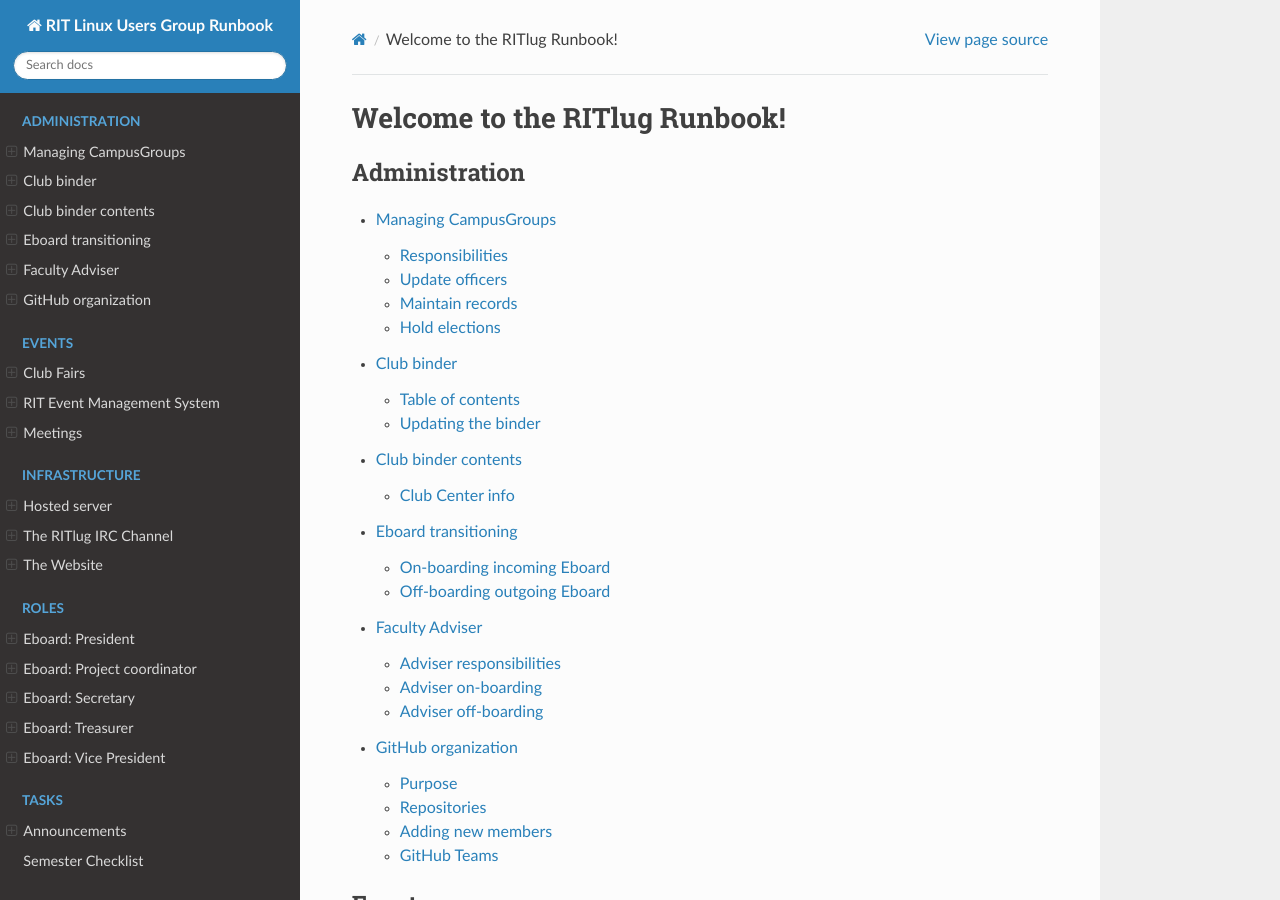
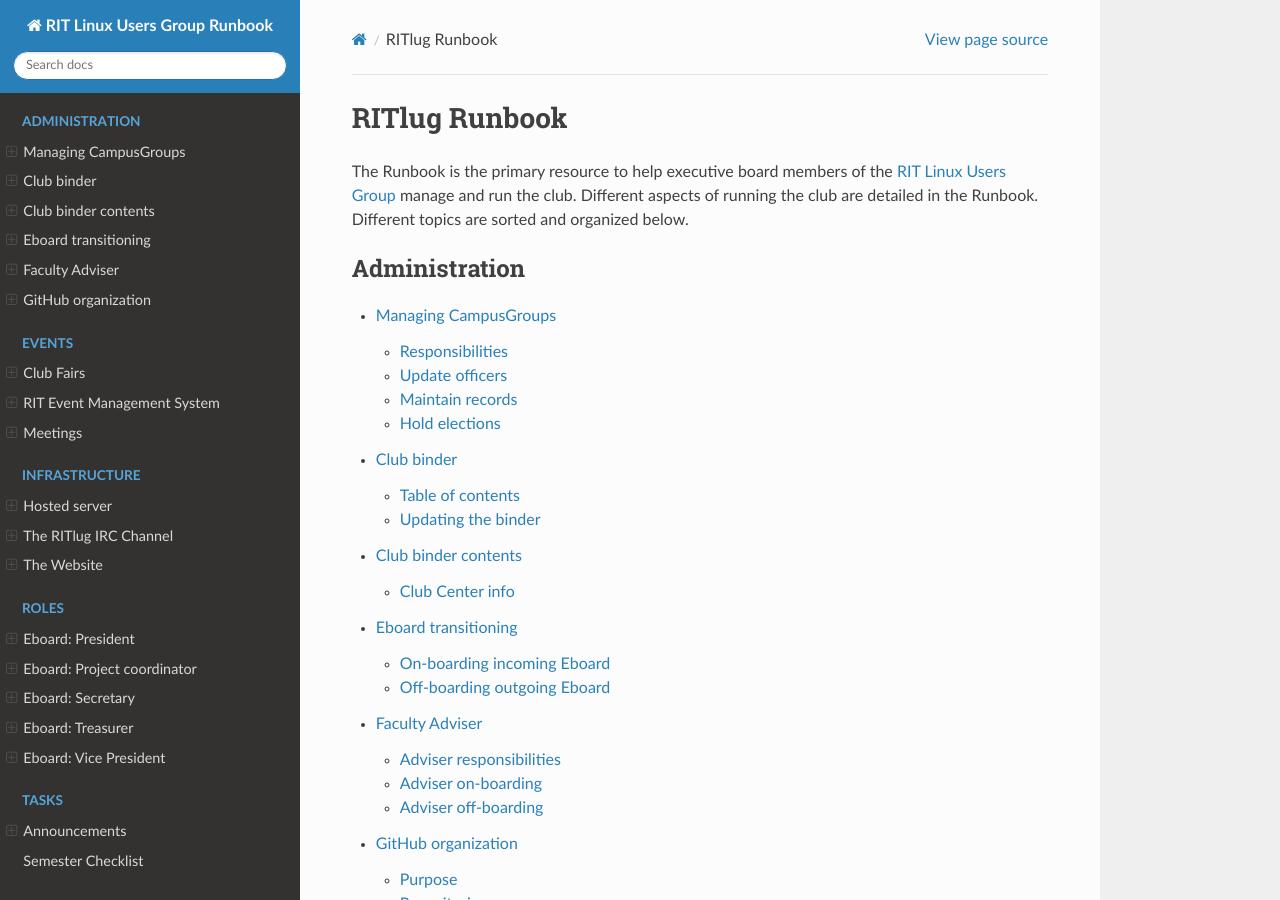
Before and after one commit to RITlug/runbook, a Sphinx documentation site: the page built from docs/index.rst, in a window 1280 px wide and 900 px high. Built offline with Sphinx 7.4.7 and the Read the Docs theme 2.0.0, drawn with Linux system fonts in a browser that asks for light colours; formulas are drawn with MathJax 3.

Commit message:
Add introduction to index page

```diff
--- a/docs/index.rst
+++ b/docs/index.rst
@@ -3,8 +3,13 @@
    You can adapt this file completely to your liking, but it should at least
    contain the root `toctree` directive.
 
-Welcome to the RITlug Runbook!
-==============================
+RITlug Runbook
+==============
+
+The Runbook is the primary resource to help executive board members of the `RIT Linux Users Group <http://ritlug.com>`_ manage and run the club.
+Different aspects of running the club are detailed in the Runbook.
+Different topics are sorted and organized below.
+
 
 .. toctree::
     :maxdepth: 2
```
